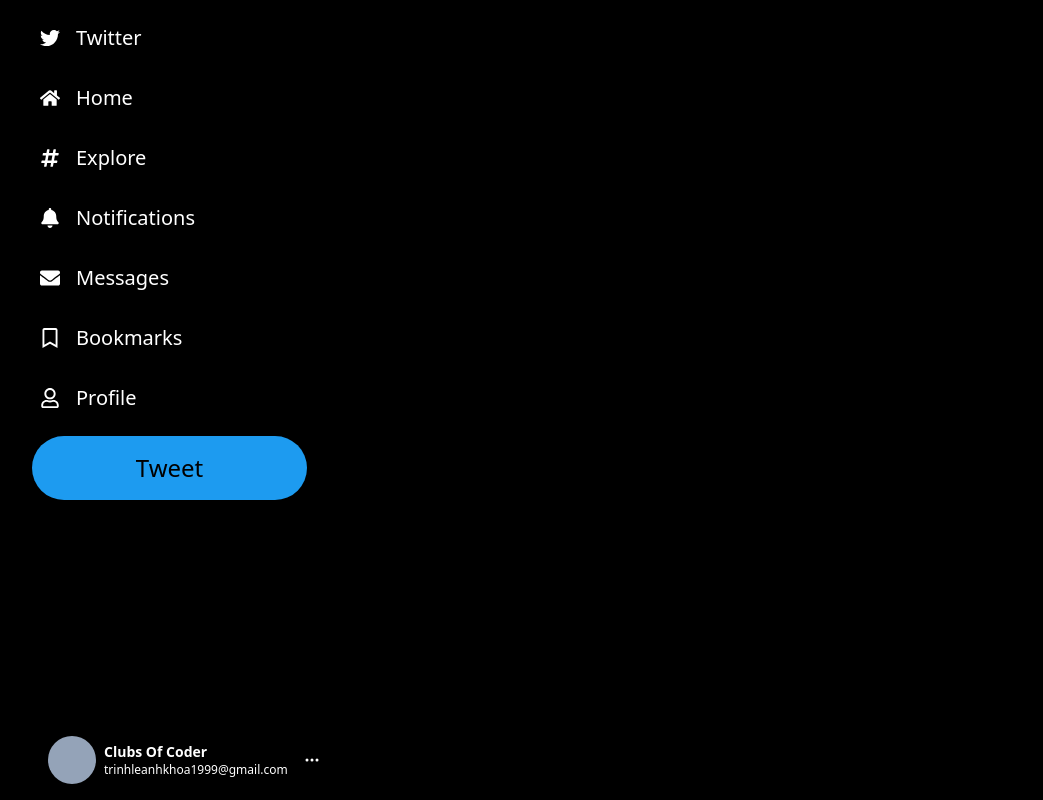
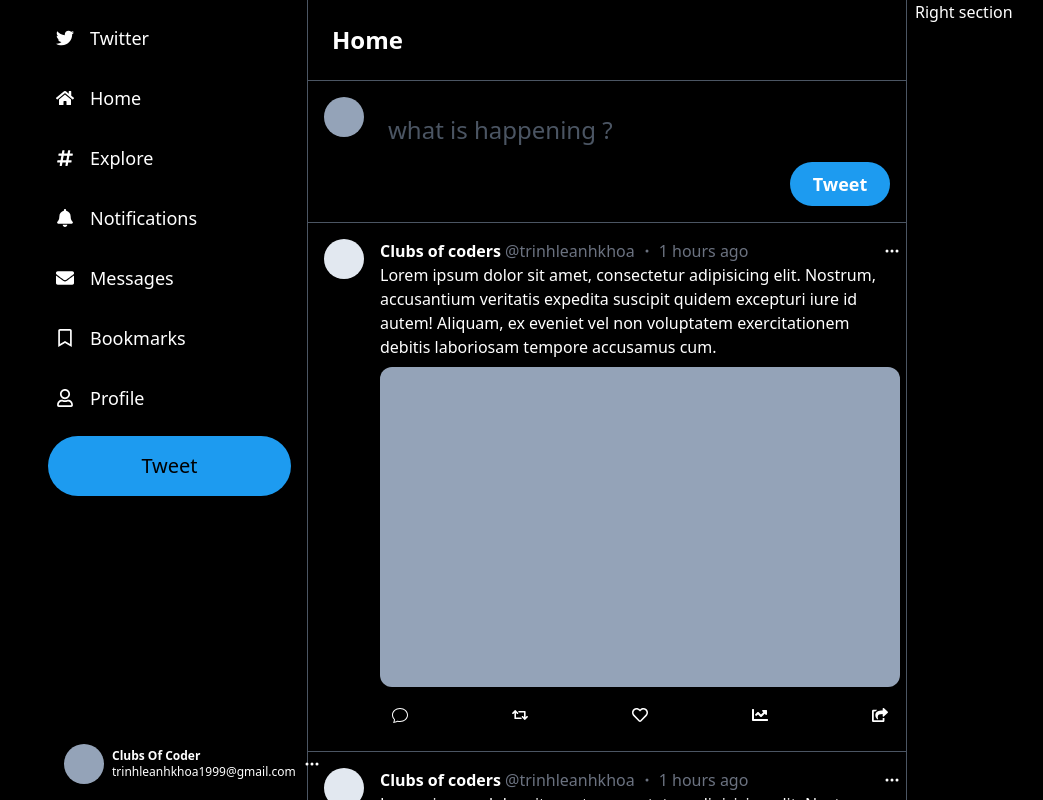
Before and after one commit to trinhleanhkhoa1999/social-media, a React (Vite) app: page /home in a window 1280 px wide. Shown: the top 800 px of the page, without its empty margins (96-1139 px from the left). Built offline with nearby package versions, Linux system fonts and the light colour scheme.

Commit message:
khoa main-component of homepage

```diff
--- /dev/null
+++ b/src/components/LeftSidebar/index.tsx
@@ -0,0 +1,78 @@
+import {
+  FaHome,
+  FaHashtag,
+  FaBell,
+  FaEnvelope,
+  FaRegBookmark,
+  FaRegUser,
+  FaTwitter,
+} from "react-icons/fa";
+import { BsThreeDots } from "react-icons/bs";
+import { Link } from "react-router-dom";
+const navigationItem = [
+  {
+    title: "Twitter",
+    icon: <FaTwitter />,
+  },
+  {
+    title: "Home",
+    icon: <FaHome />,
+  },
+  {
+    title: "Explore",
+    icon: <FaHashtag />,
+  },
+  {
+    title: "Notifications",
+    icon: <FaBell />,
+  },
+  {
+    title: "Messages",
+    icon: <FaEnvelope />,
+  },
+  {
+    title: "Bookmarks",
+    icon: <FaRegBookmark />,
+  },
+  {
+    title: "Profile",
+    icon: <FaRegUser />,
+  },
+];
+const LeftSidebar = () => {
+  return (
+    <section className="fixed w-[275px] flex flex-col items-stretch h-screen space-y-4 px-4">
+      <div className="flex flex-col items-stretch space-y-4 mt-4 h-full">
+        {navigationItem.map((item, idx) => {
+          return (
+            <Link
+              className="hover:bg-white/10 text-lg trasiton duration-200 flex items-center justify-start w-fit space-x-4 rounded-3xl p-2 "
+              to={`/${item.title.toLocaleLowerCase()}`}
+              key={idx}
+            >
+              <div className="text-white"> {item.icon}</div>
+              <div className="text-white"> {item.title}</div>
+            </Link>
+          );
+        })}
+        <button className="w-full rounded-full bg-primary p-4 text-xl text-center hover:bg-opacity-70 transition duration-200">
+          Tweet
+        </button>
+      </div>
+      <button className="w-full rounded-full flex items-center space-x-2 p-4 bg-transparent text-center hover:bg-white/20 transition duration-200 text-white">
+        <div className="flex items-center space-x-2">
+          <div className="rounded-full bg-slate-400 w-10 h-10"></div>
+          <div className="text-left text-xs">
+            <div className="font-semibold">Clubs Of Coder</div>
+            <div className="text-xs">trinhleanhkhoa1999@gmail.com</div>
+          </div>
+        </div>
+        <div>
+          <BsThreeDots />
+        </div>
+      </button>
+    </section>
+  );
+};
+
+export default LeftSidebar;
--- /dev/null
+++ b/src/components/MainComponent/index.tsx
@@ -0,0 +1,90 @@
+import { BsChat, BsDot, BsThreeDots } from "react-icons/bs";
+import {
+  FaChartLine,
+  FaRegHeart,
+  FaRetweet,
+  FaShareSquare,
+} from "react-icons/fa";
+
+const MainComponent = () => {
+  return (
+    <main className="text-white mx-2 ml-[275px] flex w-full max-w-[600px] h-full min-h-screen flex-col border-l-[0.5px] border-r-[0.5px] border-gray-600">
+      <h1 className="text-2xl font-bold p-6  backdrop-blur bg-black/10 sticky top-0">
+        Home
+      </h1>
+      <div className="border-t-[0.5px] px-4 border-b-[0.5px] flex items-stretch space-x-2 py-4 border-gray-600 relative">
+        <div className="w-10 h-10 bg-slate-400 rounded-full flex-none"></div>
+        <div className="flex flex-col w-full h-full">
+          <input
+            type="text"
+            className="w-full h-full text-2xl placeholder:text-gray-600 bg-transparent border-b-[0.5px] border-gray-600 p-4 outline-none border-none"
+            placeholder="what is happening ?"
+          />
+          <div className="w-full justify-between items-center flex">
+            <div></div>
+            <div className="w-full max-w-[100px]">
+              <button className="w-full rounded-full bg-primary px-4 py-2 text-lg text-center hover:bg-opacity-70 transition duration-200 font-bold ">
+                Tweet
+              </button>
+            </div>
+          </div>
+        </div>
+      </div>
+      <div className="flex flex-col">
+        {Array.from({ length: 5 }).map((_, i) => (
+          <div
+            key={i}
+            className="border-b-[0.5px] border-gray-600 p-4 flex space-x-4"
+          >
+            <div>
+              <div className="w-10 h-10 bg-slate-200 rounded-full"></div>
+            </div>
+            <div className="flex flex-col">
+              <div className="flex items-center w-full justify-between">
+                <div className="flex items-center w-full space-x-1">
+                  <div className="font-bold">Clubs of coders</div>
+                  <div className="text-gray-500">@trinhleanhkhoa</div>
+                  <div className="text-gray-500">
+                    <BsDot />
+                  </div>
+                  <div className="text-gray-500">1 hours ago</div>
+                </div>
+                <div>
+                  <BsThreeDots />
+                </div>
+              </div>
+              <div className="text-white text-base">
+                Lorem ipsum dolor sit amet, consectetur adipisicing elit.
+                Nostrum, accusantium veritatis expedita suscipit quidem
+                excepturi iure id autem! Aliquam, ex eveniet vel non voluptatem
+                exercitationem debitis laboriosam tempore accusamus cum.
+              </div>
+              <div className="bg-slate-400 aspect-square w-full h-80 rounded-xl mt-2"></div>
+              <div className="flex items-center justify-start space-x-20 mt-2 w-full">
+                <div className="rounded-full hover:bg-white/10 transition duration-200 p-3 cursor-pointer">
+                  <BsChat />
+                </div>
+                <div className="rounded-full hover:bg-white/10 transition duration-200 p-3 cursor-pointer">
+                  <FaRetweet />
+                </div>
+                <div className="rounded-full hover:bg-white/10 transition duration-200 p-3 cursor-pointer">
+                  <FaRegHeart />
+                </div>
+                <div className="rounded-full hover:bg-white/10 transition duration-200 p-3 cursor-pointer">
+                  <FaChartLine />
+                </div>
+                <div className="rounded-full hover:bg-white/10 transition duration-200 p-3 cursor-pointer">
+                  <FaShareSquare />
+                </div>
+              </div>
+            </div>
+            <div></div>
+            <div></div>
+          </div>
+        ))}
+      </div>
+    </main>
+  );
+};
+
+export default MainComponent;
--- a/src/pages/HomePage/index.tsx
+++ b/src/pages/HomePage/index.tsx
@@ -1,84 +1,15 @@
-import {
-  FaHome,
-  FaHashtag,
-  FaBell,
-  FaEnvelope,
-  FaRegBookmark,
-  FaRegUser,
-  FaTwitter,
-} from "react-icons/fa";
-import { BsThreeDots } from "react-icons/bs";
-import { Link } from "react-router-dom";
-const navigationItem = [
-  {
-    title: "Twitter",
-    icon: <FaTwitter />,
-  },
-  {
-    title: "Home",
-    icon: <FaHome />,
-  },
-  {
-    title: "Explore",
-    icon: <FaHashtag />,
-  },
-  {
-    title: "Notifications",
-    icon: <FaBell />,
-  },
-  {
-    title: "Messages",
-    icon: <FaEnvelope />,
-  },
-  {
-    title: "Bookmarks",
-    icon: <FaRegBookmark />,
-  },
-  {
-    title: "Profile",
-    icon: <FaRegUser />,
-  },
-];
+import LeftSidebar from "../../components/LeftSidebar";
+import MainComponent from "../../components/MainComponent";
+
 const HomePage = () => {
   return (
     <div className="w-full h-full flex justify-center items-center relative bg-black">
-      <div className="max-w-screen-lg w-full flex relative h-screen">
+      <div className="max-w-screen-lg w-full flex relative h-full">
         {/* left siderbar for navigation/header */}
-        <section className="fixed w-[275px] flex flex-col items-stretch h-screen space-y-4">
-          <div className="flex flex-col items-stretch space-y-4 mt-4 h-full">
-            {navigationItem.map((item, idx) => {
-              return (
-                <Link
-                  className="hover:bg-white/10 text-xl trasiton duration-200 flex items-center justify-start w-fit space-x-4 rounded-3xl p-2 "
-                  to={`/${item.title.toLocaleLowerCase()}`}
-                  key={idx}
-                >
-                  <div className="text-white"> {item.icon}</div>
-                  <div className="text-white"> {item.title}</div>
-                </Link>
-              );
-            })}
-            <button className="w-full rounded-full bg-primary p-4 text-2xl text-center hover:bg-opacity-70 transition duration-200">
-              Tweet
-            </button>
-          </div>
-          <div className="text-white">
-            <button className="w-full rounded-full flex items-center space-x-4 bg-transparent p-4 text-center hover:bg-white/20 transition duration-200 ">
-              <div className="flex items-center space-x-2">
-                <div className="rounded-full bg-slate-400 w-12 h-12"></div>
-                <div className="text-left text-sm">
-                  <div className="font-semibold">Clubs Of Coder</div>
-                  <div className="text-xs">trinhleanhkhoa1999@gmail.com</div>
-                </div>
-              </div>
-              <div>
-                <BsThreeDots />
-              </div>
-            </button>
-          </div>
-        </section>
-        <section>Home timeline</section>
-        <section>Right section</section>
+        <LeftSidebar />
+        {/* main component content */}
+        <MainComponent />
+        <section className="text-white">Right section</section>
       </div>
     </div>
   );
```
